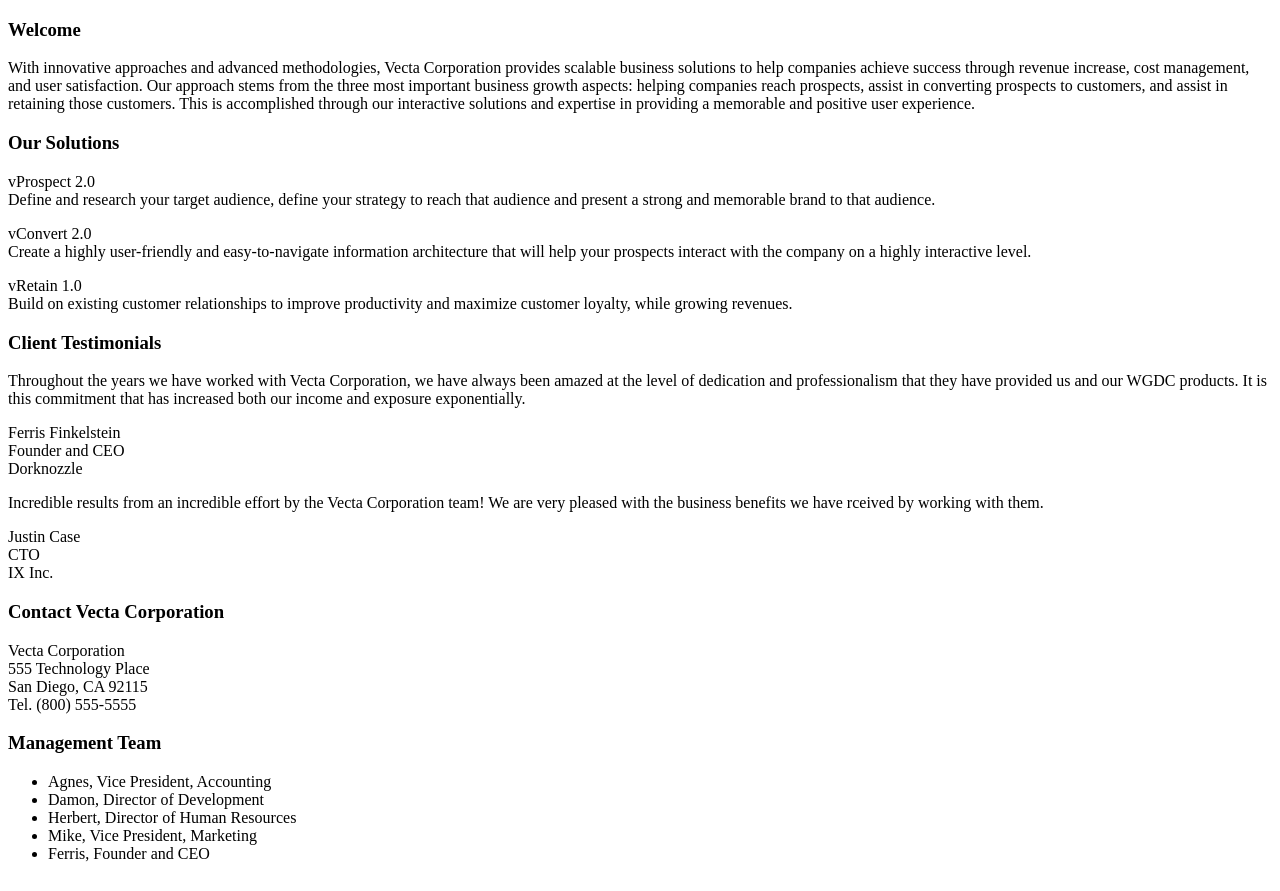
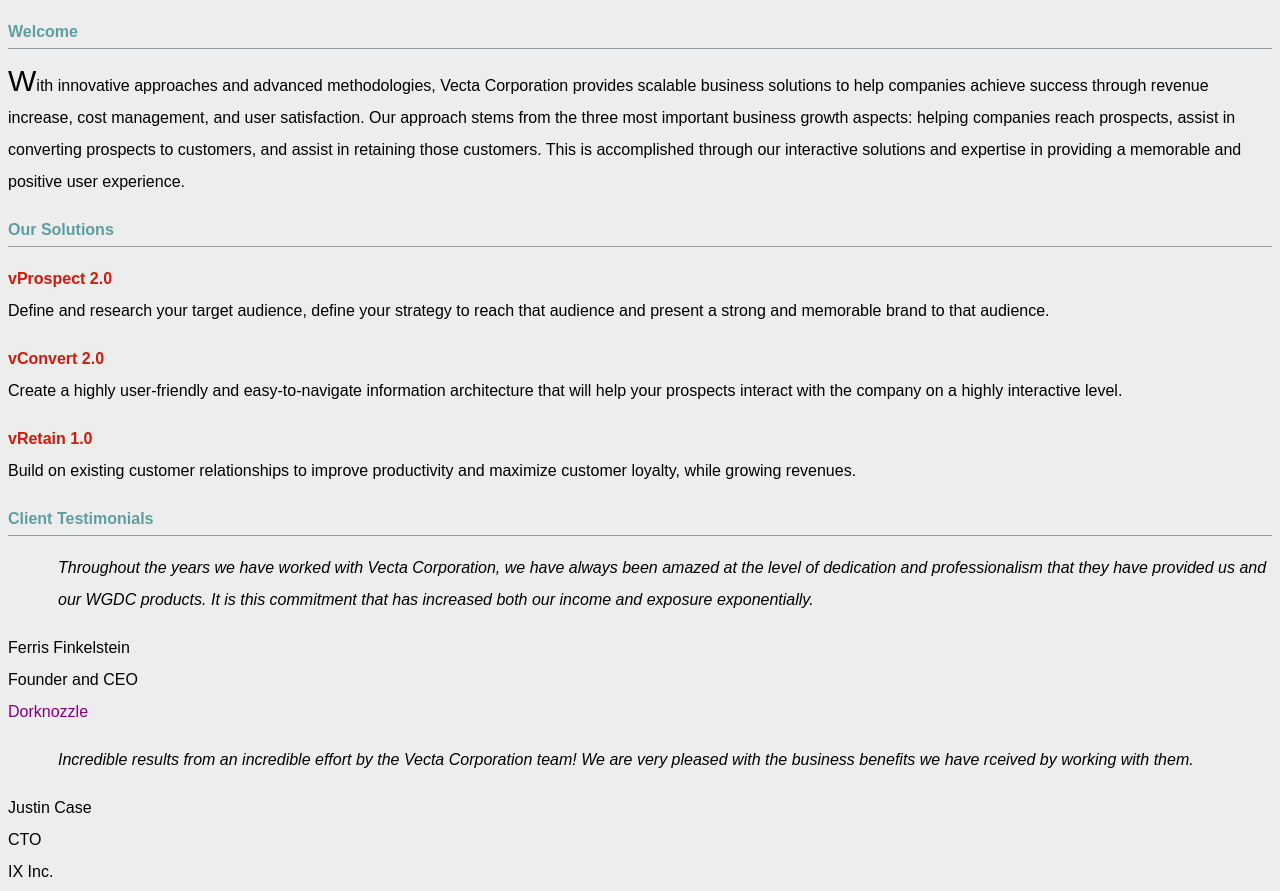
Before and after one commit to GarrettJMU/648-Assignment3, a plain HTML site: page part1/index.html in a window 1280 px wide. Shown: the top 891 px of the page. Drawn offline with Linux system fonts and the light colour scheme.

Commit message:
finish part 1

```diff
--- a/part1/index.html
+++ b/part1/index.html
@@ -3,32 +3,45 @@
 <head>
     <meta charset="utf-8">
     <title>Welcome to Vecta Corp.</title>
+    <link rel="stylesheet" type="text/css" href="styles/master.css" />
 </head>
 
 <body>
 <h3>Welcome</h3>
 
-<p>With innovative approaches and advanced methodologies, Vecta Corporation provides scalable business solutions to help companies achieve success through revenue increase, cost management, and user satisfaction. Our approach stems from the three most important business growth aspects: helping companies reach prospects, assist in converting prospects to customers, and assist in retaining those customers. This is accomplished through our interactive solutions and expertise in providing a memorable and positive user experience.</p>
+<p>With innovative approaches and advanced methodologies, Vecta Corporation provides scalable business solutions to help
+    companies achieve success through revenue increase, cost management, and user satisfaction. Our approach stems from
+    the three most important business growth aspects: helping companies reach prospects, assist in converting prospects
+    to customers, and assist in retaining those customers. This is accomplished through our interactive solutions and
+    expertise in providing a memorable and positive user experience.</p>
 
 <h3>Our Solutions</h3>
 
-<p>vProspect 2.0<br>
-Define and research your target audience, define your strategy to reach that audience and present a strong and memorable brand to that audience.</p>
+<p class="solution">vProspect 2.0<br>
+    Define and research your target audience, define your strategy to reach that audience and present a strong and
+    memorable brand to that audience.</p>
 
-<p>vConvert 2.0<br>
-Create a highly user-friendly and easy-to-navigate information architecture that will help your prospects interact with the company on a highly interactive level.</p>
+<p class="solution">vConvert 2.0<br>
+    Create a highly user-friendly and easy-to-navigate information architecture that will help your prospects interact
+    with the company on a highly interactive level.</p>
 
-<p>vRetain 1.0<br>
-Build on existing customer relationships to improve productivity and maximize customer loyalty, while growing revenues.</p>
+<p class="solution">vRetain 1.0<br>
+    Build on existing customer relationships to improve productivity and maximize customer loyalty, while growing
+    revenues.</p>
 
 <h3>Client Testimonials</h3>
 
-<p>Throughout the years we have worked with Vecta Corporation, we have always been amazed at the level of dedication and professionalism that they have provided us and our WGDC products. It is this commitment that has increased both our income and exposure exponentially.</p>
+<p id="testimonial1">Throughout the years we have worked with Vecta Corporation, we have always been amazed at the level
+    of dedication and
+    professionalism that they have provided us and our WGDC products. It is this commitment that has increased both our
+    income and exposure exponentially.</p>
 <p>Ferris Finkelstein<br>
     Founder and CEO<br>
-Dorknozzle</p>
+    <a href="http://www.dorknozzle.com">Dorknozzle</a></p>
 
-<p>Incredible results from an incredible effort by the Vecta Corporation team! We are very pleased with the business benefits we have rceived by working with them.</p>
+<p id="testimonial2">Incredible results from an incredible effort by the Vecta Corporation team! We are very pleased
+    with the business
+    benefits we have rceived by working with them.</p>
 <p>Justin Case<br>
     CTO<br>
     IX Inc.</p>
--- /dev/null
+++ b/part1/styles/master.css
@@ -0,0 +1,57 @@
+* {
+    font-family: Arial, sans-serif;
+    font-size: 1em;
+    line-height: 2em;
+    background-color: #ededed;
+}
+
+h3 {
+    color: cadetblue;
+    border-bottom: 1px solid #929CA4;
+}
+
+p:first-of-type:first-letter {
+    font-size: 30px !important;
+}
+
+.solution:first-line {
+    color: #cc1c0d;
+    font-weight: bold;
+}
+
+#testimonial1, #testimonial2 {
+    margin-left: 50px;
+    font-style: italic;
+}
+
+a[href^="http"]:link  {
+    text-decoration: none;
+    color: purple;
+}
+
+a[href^="http"]:visited  {
+    text-decoration: overline;
+    color: blue;
+}
+
+a[href^="http"]:hover  {
+    text-decoration: none;
+    color: pink;
+}
+
+a[href^="http"]:active  {
+    text-decoration: underline;
+    color: red;
+}
+
+ul {
+    list-style-type: none;
+}
+
+li:first-child {
+    color: blue;
+}
+
+li:last-child {
+    color: red;
+}
```
Lines whose indentation alone changed are shown as unchanged.
